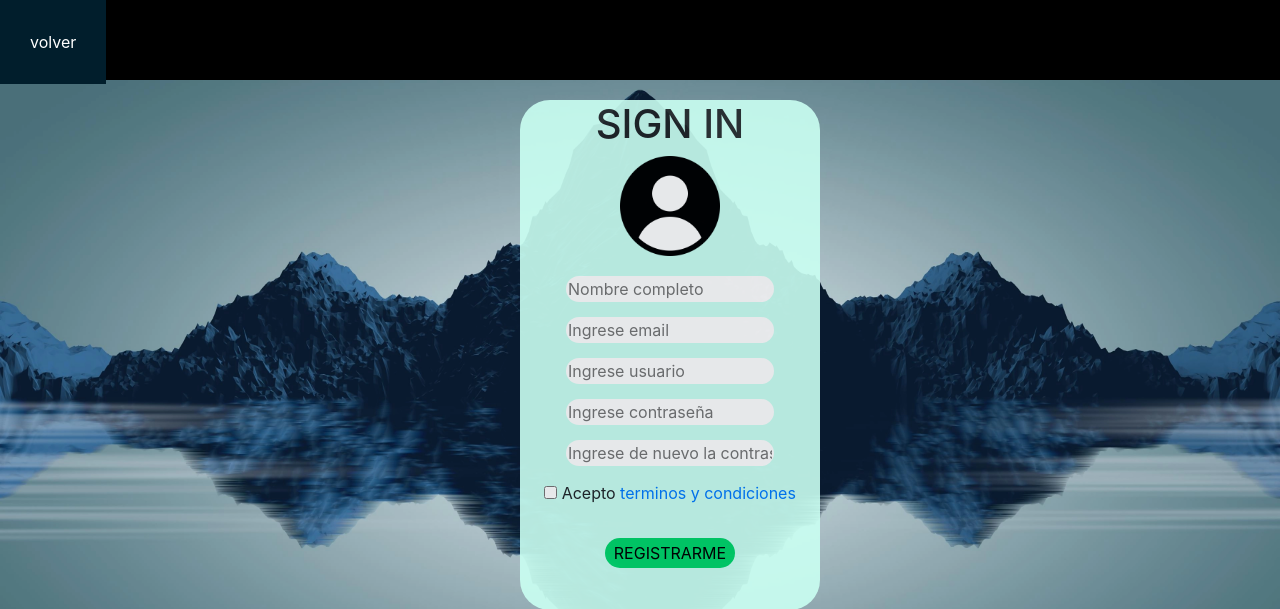
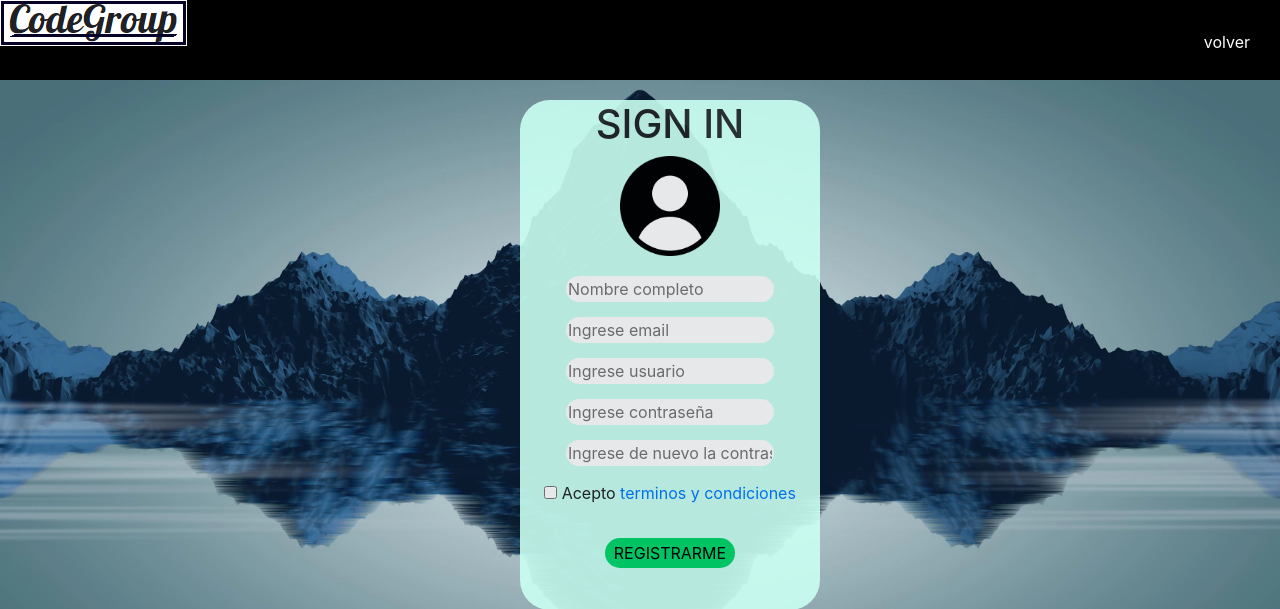
Before and after one commit to L-E789/Agenda, a Flask app: page /registro in a window 1280 px wide; the page is wider, and only the part inside the window is pictured. Shown: the top 609 px of that part. Run offline with Flask 2, Linux system fonts and the light colour scheme; some libraries are stand-ins or nearby versions.

Commit message:
Insercion del logo en las paginas

```diff
--- a/static/css/style.css
+++ b/static/css/style.css
@@ -39,19 +39,17 @@ background-size: 100% 100%;
 #link1{
     color: white;
     text-decoration: none;
-    padding: 30px;
+
     text-justify: auto;
-    float: left;
+    float: right;
 }
 
 #link3{
-    color: white;
-    text-decoration: none;
-    padding: 20px 50px;
-    font-size: 30px;
-    text-justify: auto;
-    font-family: Impact, Haettenschweiler, 'Arial Narrow Bold', sans-serif;
-    float: left;
+    float:left;
+}
+#link4{
+    top: 3px;
+    left: 450px;
 }
 
 #link1:hover{
--- a/templates/editar.html
+++ b/templates/editar.html
@@ -9,7 +9,8 @@
 <body>
 
 <div id="barra1">
-<a href="/principal" id="link1" >volver</a>
+<img src="/static/imagen/CodeG.png" id="link3">
+<a href="/principal" id="link" >volver</a>
 </div>
 <div class="todo">
     <form action="/editar_evento/{{ evento.0 }}" method="POST">
--- a/templates/evento.html
+++ b/templates/evento.html
@@ -9,7 +9,8 @@
 <body>
 
 <div id="barra1">
-<a href="/principal" id="link1" >volver</a>
+<img src="/static/imagen/CodeG.png" id="link3">
+<a href="/principal" id="link" >volver</a>
 </div>
 <div class="todo">
     <form action="/crear_evento" method="POST">
--- a/templates/index.html
+++ b/templates/index.html
@@ -9,6 +9,7 @@
 <body>
 
 <div id="barra">
+<img src="/static/imagen/CodeG.png" id="link3">
 <a href="/registro" id="link" >Registrarse</a>
 <a href="/login" id="link" >Iniciar sesion</a>
 </div>
--- a/templates/login.html
+++ b/templates/login.html
@@ -10,7 +10,8 @@
 <body>
 
 <div id="barra">
-<a href="/" id="link1" >volver</a>
+    <img src="/static/imagen/CodeG.png" id="link3">
+<a href="/" id="link" >volver</a>
 </div>
 
 <div class="mensaje">
--- a/templates/principal.html
+++ b/templates/principal.html
@@ -11,6 +11,7 @@
 <body>
 
 <div id="barra1">
+<img src="/static/imagen/CodeG.png" id="link3">
 <a href="/principal" id="link3" >CODEGROUP</a>
 <a href="/salir" id="link2" >Salir</a>
 <a href="#" id="link2">Busqueda Avanzada</a>
--- a/templates/registro.html
+++ b/templates/registro.html
@@ -10,7 +10,8 @@
 <body>
 
 <div id="barra">
-<a href="/" id="link1" >volver</a>
+<img src="/static/imagen/CodeG.png" id="link3">
+<a href="/" id="link" >volver</a>
 </div>
 
 <div class="mensaje">
--- a/templates/terminos.html
+++ b/templates/terminos.html
@@ -7,7 +7,9 @@
     <title>Términos y Condiciones</title>
 </head>
 <body>
-
+    <div id="barra">
+        <img src="/static/imagen/CodeG.png" id="link3">
+    </div>
 
 <div class="terminos1">
     <div class="terminos">
```
Also changed, not shown: static/imagen/CodeG.png (added).
